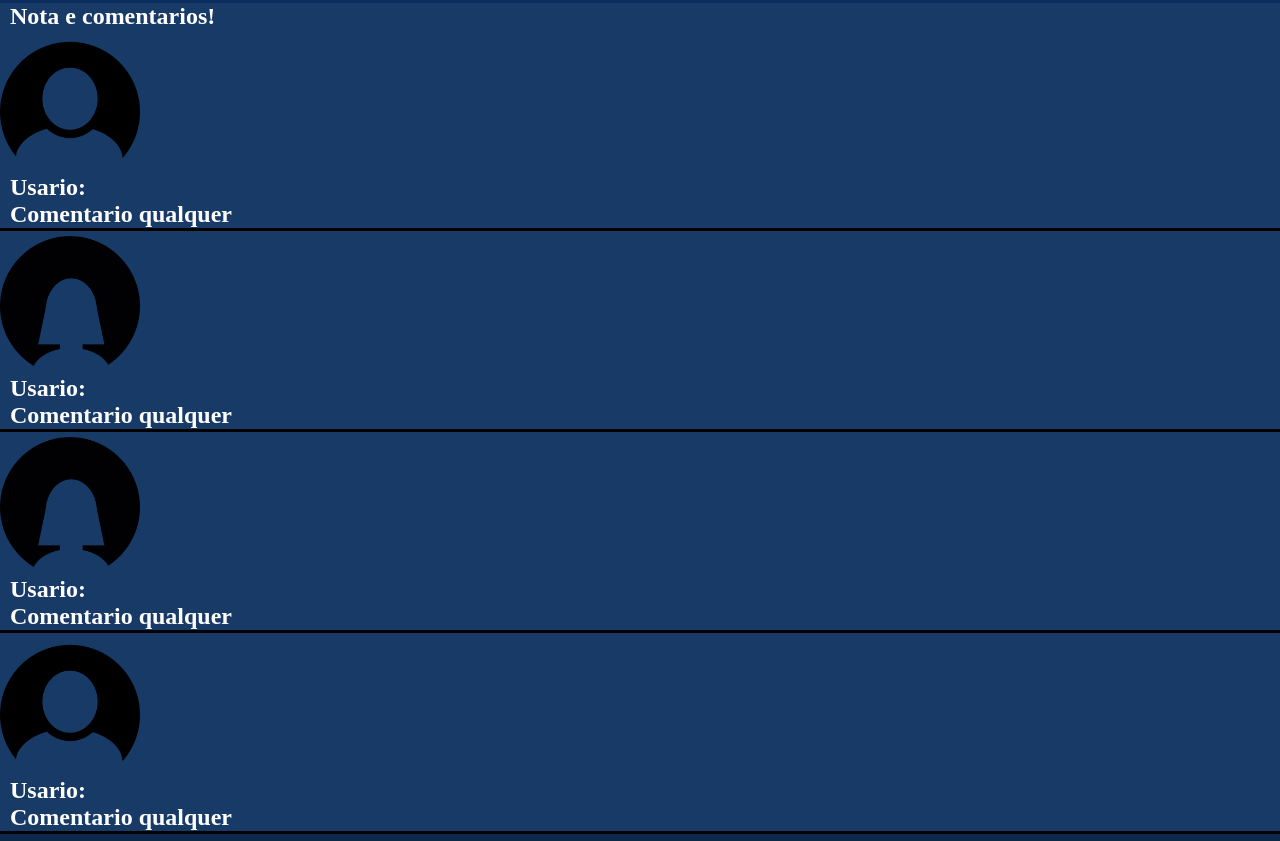
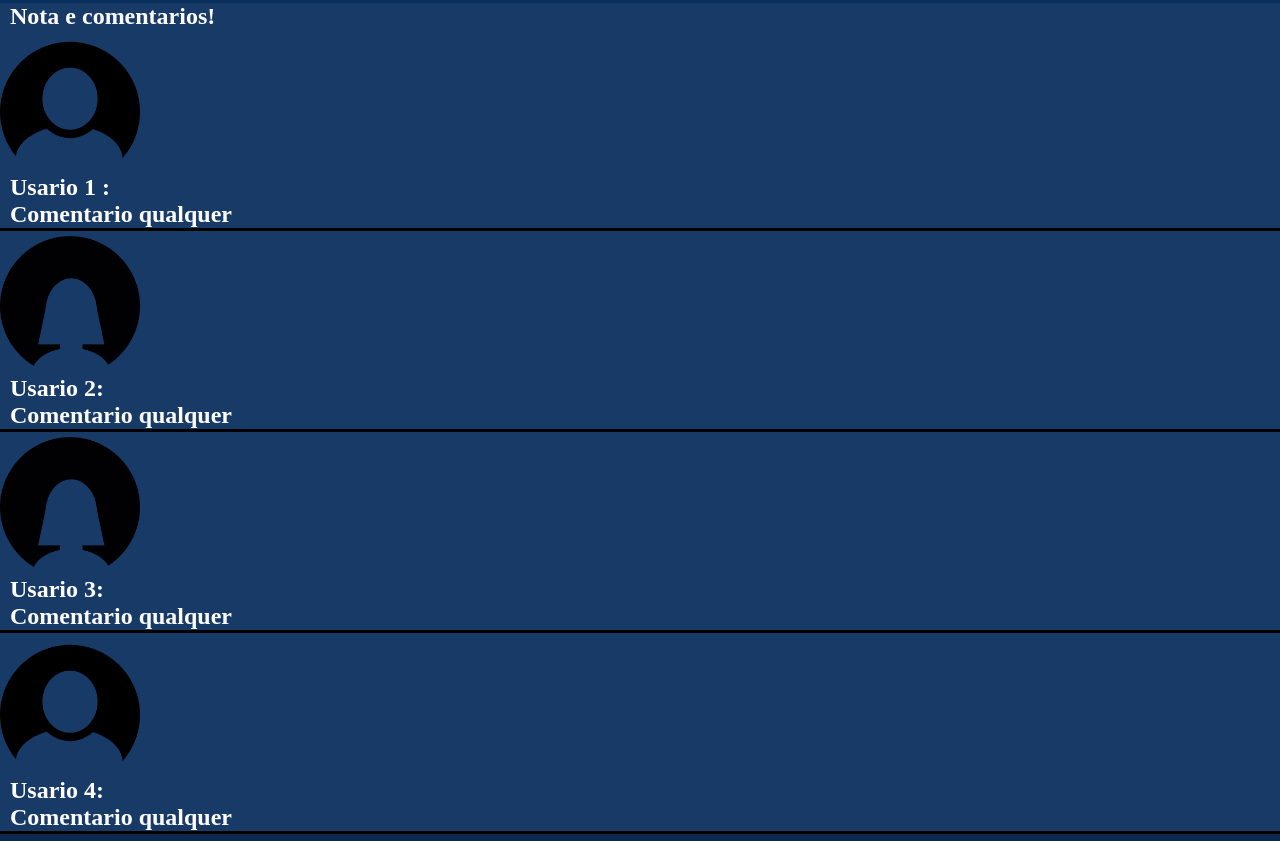
Before and after one commit to Kauandev012/Projeto4, a website: page index.html in a window 1280 px wide. Shown: the part 1639-2480 px from the top of the page. Drawn offline with nearby package versions, Linux system fonts and the light colour scheme; files that its build step writes are made by us from their sources.

Commit message:
finalizado

```diff
--- a/index.html
+++ b/index.html
@@ -62,25 +62,25 @@
         </h1>
         <div class="comentario1">
             <img src="./src/imagens/cometarios/comentario1.png" alt="ft comentario1">
-            <h1>Usario:
+            <h1>Usario 1 :
                 <p>Comentario qualquer</p>
             </h1>
         </div>
         <div class="comentario2">
             <img src="./src/imagens/cometarios/comentario2.png" alt="ft comentario2">
-            <h1>Usario:
+            <h1>Usario 2:
                 <p>Comentario qualquer</p>
             </h1>
         </div>
         <div class="comentario3">
             <img src="./src/imagens/cometarios/comentario2.png" alt="ft comentario3">
-            <h1>Usario:
+            <h1>Usario 3:
                 <p>Comentario qualquer</p>
             </h1>
         </div>
         <div class="comentario4">
             <img src="./src/imagens/cometarios/comentario1.png" alt="ft comentario4">
-            <h1>Usario:
+            <h1>Usario 4:
                 <p>Comentario qualquer</p>
             </h1>
         </div>
```
